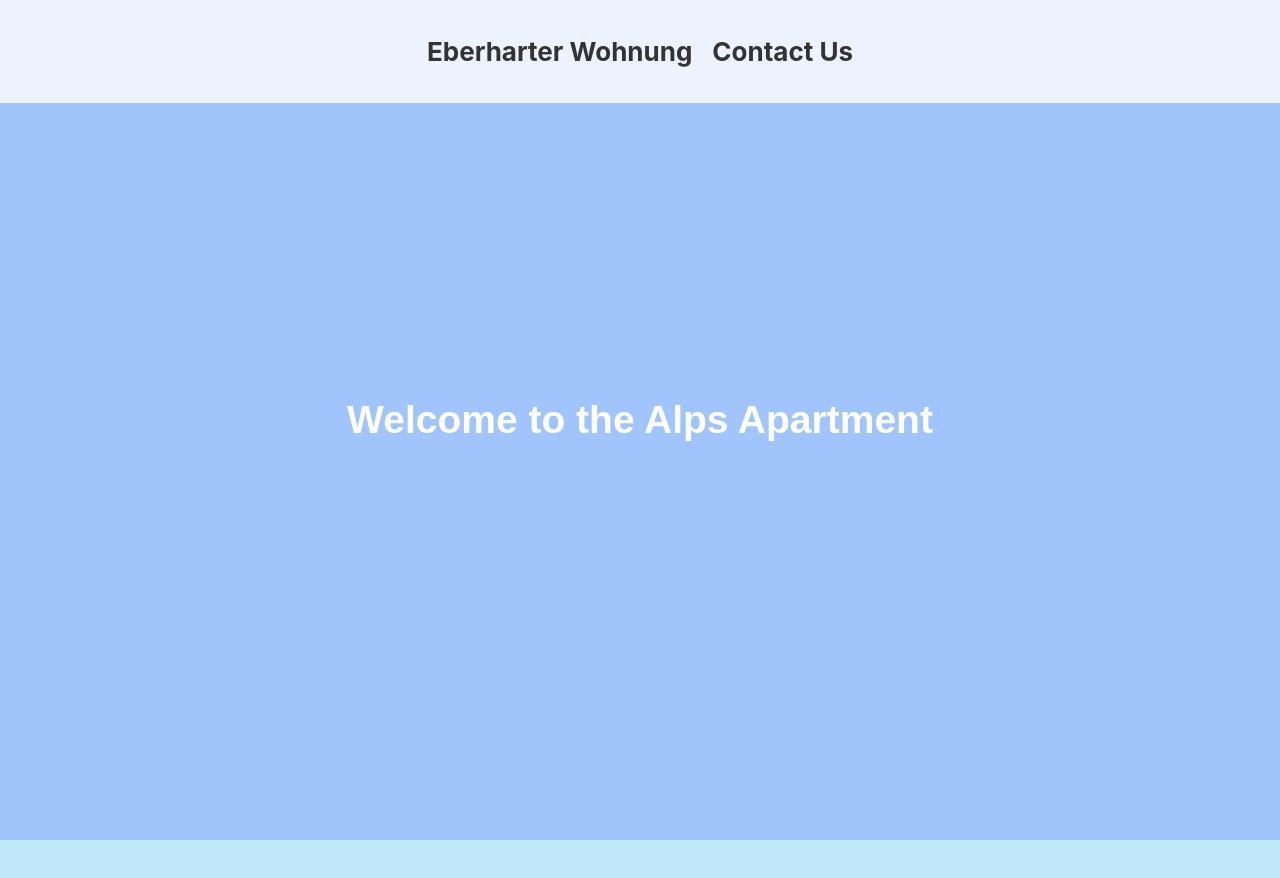
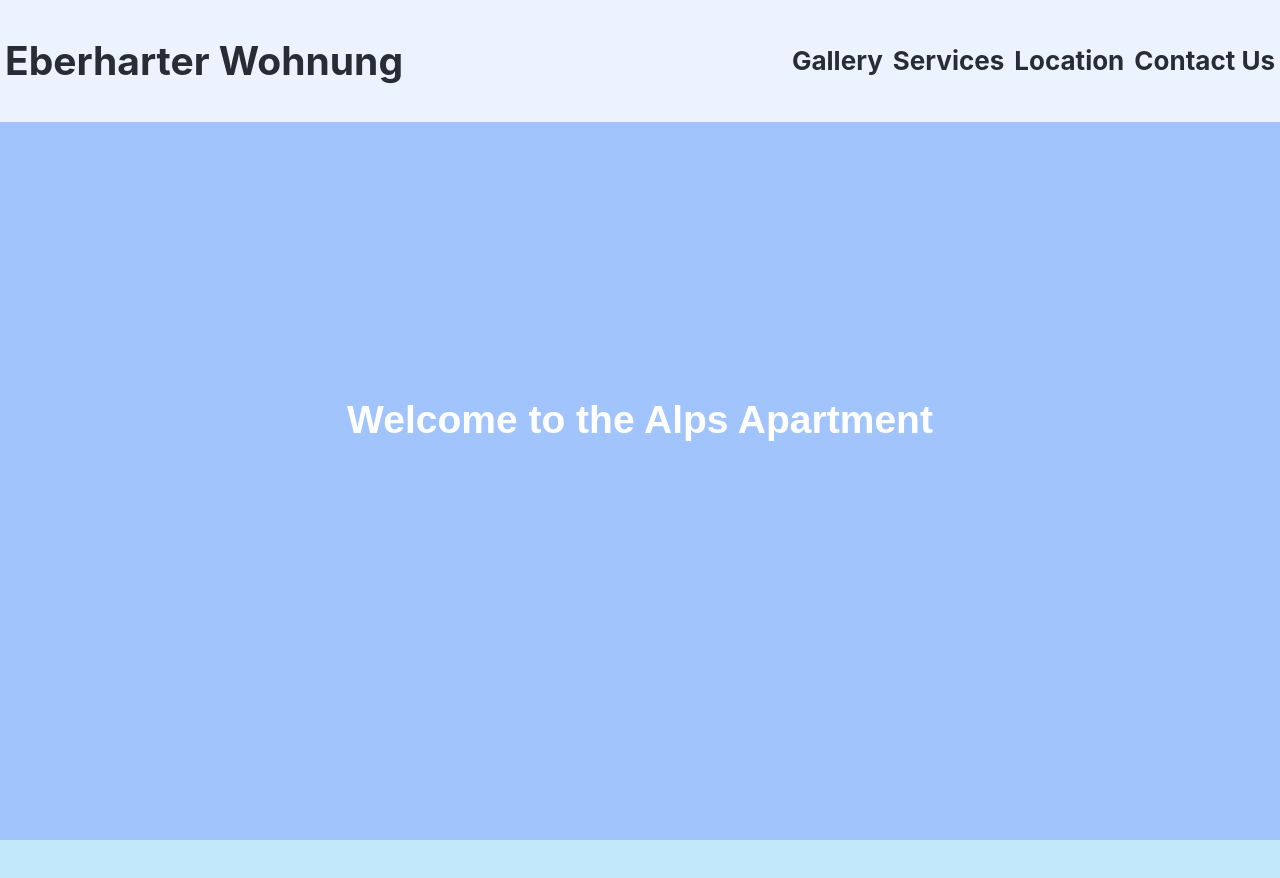
Before and after one commit to sarahelisabethcominotti/eberharter-wohnung, a React (Create React App) app: page / in a window 1280 px wide. Shown: the top 878 px of the page. Built offline with nearby package versions, Linux system fonts and the light colour scheme.

Commit message:
update of navigation

```diff
--- a/src/components/Contacts.js
+++ b/src/components/Contacts.js
@@ -29,7 +29,7 @@ function Contacts() {
     };
 
     return (
-        <section>
+        <section id="contacts">
         <form onSubmit={onSubmit}>
           <div>
             <div>
--- a/src/components/Navigation.js
+++ b/src/components/Navigation.js
@@ -1,18 +1,17 @@
 import React from "react";
-import { Link } from "react-router-dom";
 
 function Navigation() {
   return (
     <nav>
-      <Link to="/">
-        <p>Eberharter Wohnung</p>
-      </Link>
-      <Link to="/contact">
-        <p>Contact Us</p>
-      </Link>
-      {/* <Link to="/booking">
-        <p>Book</p>
-      </Link> */}
+
+        <h1>Eberharter Wohnung</h1>
+        <div>
+        <a href="#gallery">Gallery</a>
+        <a href="#services">Services</a>
+        <a href="#location">Location</a>
+        <a href="#contacts">Contact Us</a>
+        </div>
+
 
     </nav>
   );
--- a/src/index.css
+++ b/src/index.css
@@ -23,35 +23,28 @@ body {
 }
 
 nav {
-  /* margin: auto;
-  min-height: 10vh;
-  display: flex;
-  flex-direction: row;
-  align-items: center;
-  justify-content: space-around;
-  gap: 50px;
-  font-size: calc(10px + 2vmin);
-  max-width: 696px; */
   position: fixed;
   top: 0;
   width: 100%;
   background: rgba(255, 255, 255, 0.8); /* Semi-transparent background */
-  padding: 10px;
+  /* padding: 10px; */
   display: flex;
-  justify-content: center;
-  gap: 20px;
+  justify-content: space-between;
+  align-items: center;
   z-index: 10;
-  a {
+
+  a, h1 {
     text-decoration: none;
     color: #282c34;
+    font-weight: bold;
+    padding: 5px;
+  }
+  a:hover {
+    color: #fbb94d;
+
   }
 }
 
-nav a {
-  text-decoration: none;
-  color: #333;
-  font-weight: bold;
-}
 
 /* Each section takes full viewport height */
 section {
```
